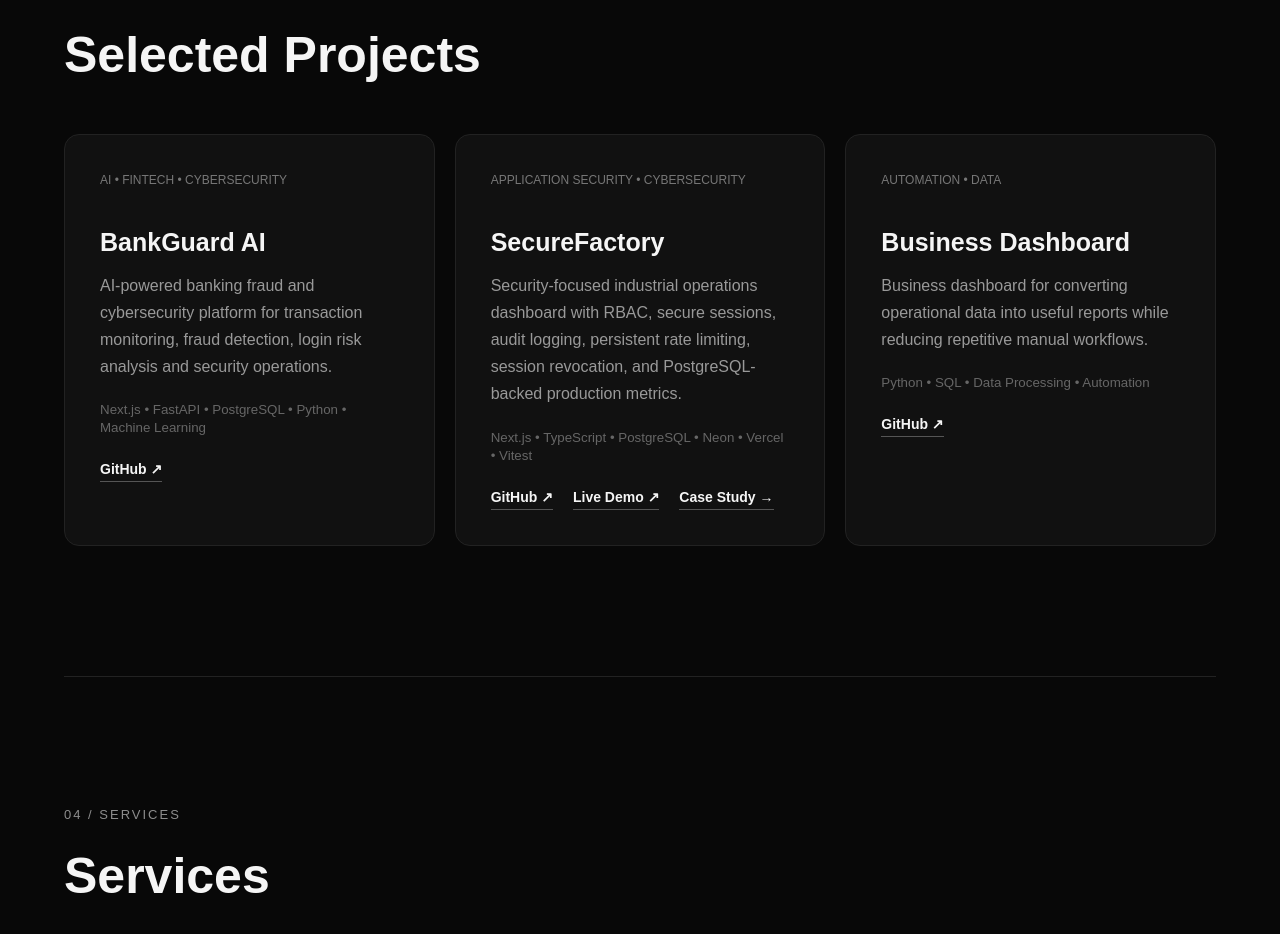
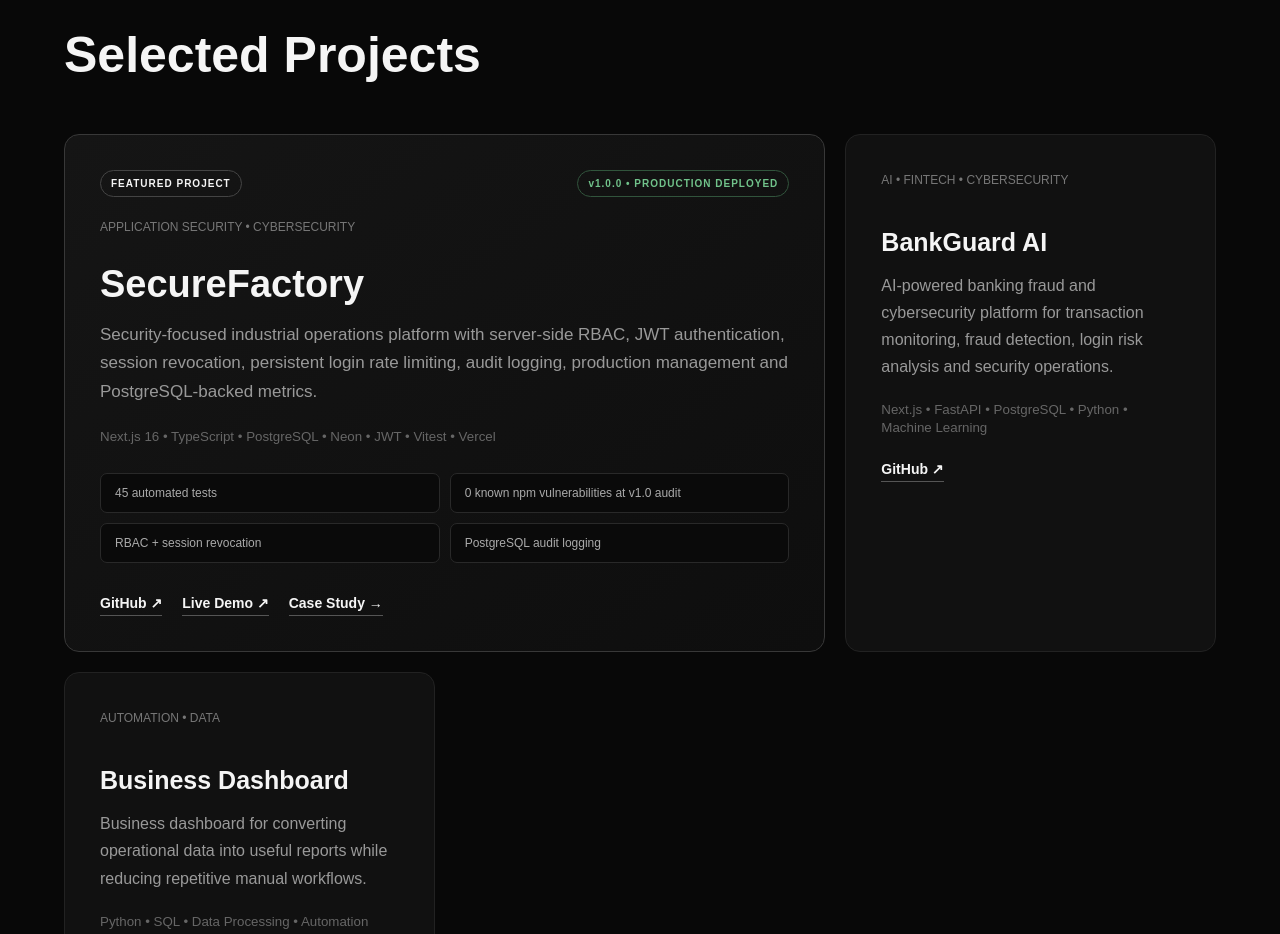
Before and after one commit to bobsspx/cyber-portfolio, a Next.js app: page / in a window 1280 px wide. Shown: the part 2281-3215 px from the top of the page. Built offline with nearby package versions, Linux system fonts and the light colour scheme.

Commit message:
Feature SecureFactory v1.0.0 in portfolio

```diff
--- a/app/globals.css
+++ b/app/globals.css
@@ -240,3 +240,116 @@ footer {
   color: #aaa;
   border-color: #aaa;
 }
+
+.featuredProject {
+  grid-column: span 2;
+
+  background:
+    linear-gradient(
+      145deg,
+      #151515,
+      #0e0e0e
+    );
+
+  border-color: #383838;
+}
+
+.featuredProject h3 {
+  font-size: 38px;
+  margin-top: 28px;
+}
+
+.featuredProject p {
+  max-width: 760px;
+  font-size: 17px;
+}
+
+.featuredMeta {
+  display: flex;
+  align-items: center;
+  justify-content: space-between;
+
+  gap: 15px;
+
+  margin-bottom: 20px;
+}
+
+.featuredBadge,
+.releaseBadge {
+  width: fit-content;
+
+  padding: 7px 10px;
+
+  border-radius: 999px;
+
+  font-size: 10px !important;
+  font-weight: 700;
+
+  letter-spacing: 1px;
+}
+
+.featuredBadge {
+  color: #f5f5f5 !important;
+  border: 1px solid #444;
+}
+
+.releaseBadge {
+  color: #71c38b !important;
+  border: 1px solid #31543c;
+}
+
+.projectCategory {
+  color: #777 !important;
+  font-size: 12px !important;
+}
+
+.projectHighlights {
+  display: grid;
+
+  grid-template-columns:
+    repeat(2, minmax(0, 1fr));
+
+  gap: 10px;
+
+  margin-top: 28px;
+}
+
+.projectHighlights span {
+  padding: 12px 14px;
+
+  background: #0a0a0a;
+
+  border:
+    1px solid #292929;
+
+  border-radius: 7px;
+
+  color: #aaa !important;
+
+  font-size: 12px !important;
+}
+
+.featuredProject .projectLinks {
+  margin-top: 32px;
+}
+
+@media (max-width: 900px) {
+  .featuredProject {
+    grid-column: span 1;
+  }
+
+  .featuredProject h3 {
+    font-size: 30px;
+  }
+}
+
+@media (max-width: 600px) {
+  .featuredMeta {
+    align-items: flex-start;
+    flex-direction: column;
+  }
+
+  .projectHighlights {
+    grid-template-columns: 1fr;
+  }
+}
--- a/app/page.tsx
+++ b/app/page.tsx
@@ -1,4 +1,30 @@
 const projects = [
+  {
+    title: "SecureFactory",
+    category: "APPLICATION SECURITY • CYBERSECURITY",
+    description:
+      "Security-focused industrial operations platform with server-side RBAC, JWT authentication, session revocation, persistent login rate limiting, audit logging, production management and PostgreSQL-backed metrics.",
+    tech:
+      "Next.js 16 • TypeScript • PostgreSQL • Neon • JWT • Vitest • Vercel",
+    github:
+      "https://github.com/bobsspx/securefactory-demo",
+    demo:
+      "https://securefactory-demo.vercel.app",
+    caseStudy:
+      "/projects/securefactory",
+
+    featured: true,
+    version: "v1.0.0",
+    releaseStatus: "PRODUCTION DEPLOYED",
+
+    highlights: [
+      "45 automated tests",
+      "0 known npm vulnerabilities at v1.0 audit",
+      "RBAC + session revocation",
+      "PostgreSQL audit logging",
+    ],
+  },
+
   {
     title: "BankGuard AI",
     category: "AI • FINTECH • CYBERSECURITY",
@@ -6,28 +32,11 @@ const projects = [
       "AI-powered banking fraud and cybersecurity platform for transaction monitoring, fraud detection, login risk analysis and security operations.",
     tech:
       "Next.js • FastAPI • PostgreSQL • Python • Machine Learning",
-    github: "https://github.com/bobsspx/bankguard-ai",
+    github:
+      "https://github.com/bobsspx/bankguard-ai",
     demo: "#",
   },
-    {
-    title: "SecureFactory",
-    category: "APPLICATION SECURITY • CYBERSECURITY",
 
-    description:
-      "Security-focused industrial operations dashboard with RBAC, secure sessions, audit logging, persistent rate limiting, session revocation, and PostgreSQL-backed production metrics.",
-
-    tech:
-      "Next.js • TypeScript • PostgreSQL • Neon • Vercel • Vitest",
-
-    github:
-      "https://github.com/bobsspx/securefactory-demo",
-
-    demo:
-      "https://securefactory-demo.vercel.app",
-
-    caseStudy:
-      "/projects/securefactory",
-  },
   {
     title: "Business Dashboard",
     category: "AUTOMATION • DATA",
@@ -35,7 +44,8 @@ const projects = [
       "Business dashboard for converting operational data into useful reports while reducing repetitive manual workflows.",
     tech:
       "Python • SQL • Data Processing • Automation",
-    github: "https://github.com/bobsspx/business-dashboard",
+    github:
+      "https://github.com/bobsspx/business-dashboard",
     demo: "#",
   },
 ];
@@ -134,14 +144,48 @@ export default function Home() {
 
         <div className="projectGrid">
           {projects.map((project) => (
-            <article className="projectCard" key={project.title}>
-              <span>{project.category}</span>
+            <article
+              className={`projectCard ${
+                project.featured
+                  ? "featuredProject"
+                  : ""
+              }`}
+              key={project.title}
+            >
+              {project.featured && (
+                <div className="featuredMeta">
+                  <span className="featuredBadge">
+                    FEATURED PROJECT
+                  </span>
+
+                  <span className="releaseBadge">
+                    {project.version} •{" "}
+                    {project.releaseStatus}
+                  </span>
+                </div>
+              )}
+
+              <span className="projectCategory">
+                {project.category}
+              </span>
 
               <h3>{project.title}</h3>
 
               <p>{project.description}</p>
 
               <small>{project.tech}</small>
+
+              {project.highlights && (
+                <div className="projectHighlights">
+                  {project.highlights.map(
+                    (highlight) => (
+                      <span key={highlight}>
+                        {highlight}
+                      </span>
+                    )
+                  )}
+                </div>
+              )}
 
               <div className="projectLinks">
                 <a
```
